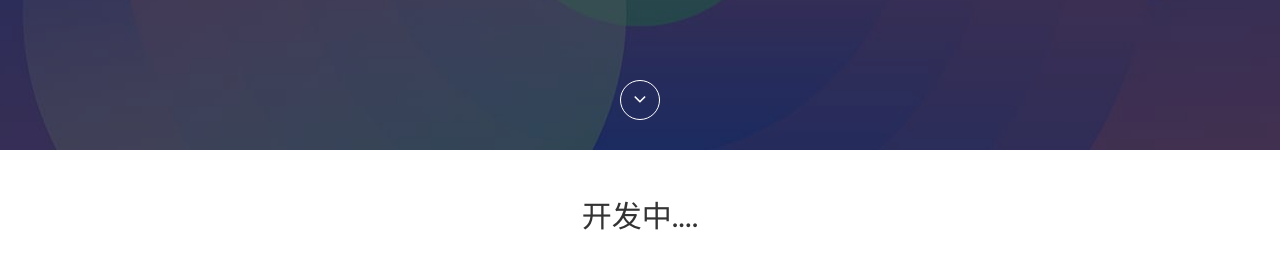
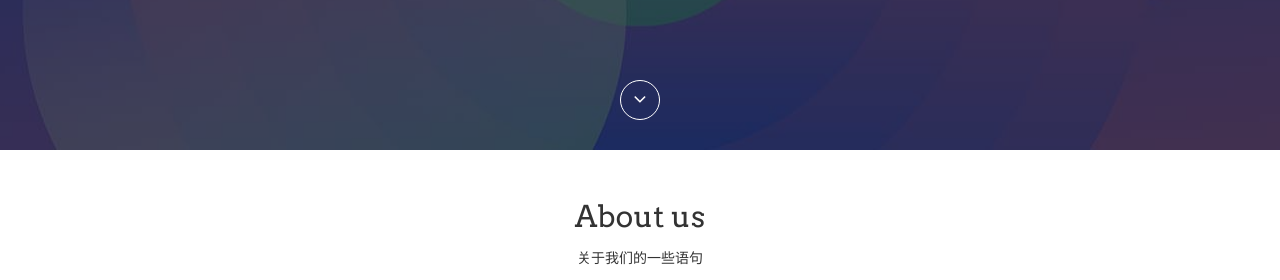
Before and after one commit to hello-peter/Party-branch-system, a Django app: page / in a window 1280 px wide. Shown: the part 650-930 px from the top of the page. Run offline with Django 3.2, Linux system fonts and the light colour scheme; data comes from the database, SQL or seed files in the repository; both versions use the stored data as it was after the commit; some libraries are stand-ins or nearby versions.

Commit message:
更新首页

```diff
--- a/check/admin.py
+++ b/check/admin.py
@@ -7,3 +7,6 @@ class BlogTypeLogfile(admin.ModelAdmin):
     list_per_page = 10
     # 在后台页面显示的字段
     list_display = ('id', 'file', 'file_name', 'create_time', 'host_ip', 'comment', 'isanalyse')
+
+admin.site.register(teacher)
+admin.site.register(about_us)
--- a/check/models.py
+++ b/check/models.py
@@ -26,3 +26,11 @@ def delete_upload_files(sender, instance, **kwargs):
     fname = os.path.join(settings.MEDIA_ROOT, str(files))
     if os.path.isfile(fname):
         os.remove(fname)
+
+class teacher(models.Model):
+    img = models.ImageField(upload_to='img')
+    name = models.CharField(max_length=20)
+    introduce = models.CharField(max_length=100)
+
+class about_us(models.Model):
+    text = models.CharField(max_length = 500)
--- a/check/templates/index.html
+++ b/check/templates/index.html
@@ -95,6 +95,43 @@
 
     </section> <!-- End slider -->
 
+
+    <section id="about" class="section-padding text-center">
+        <div class="container">
+            <div class="row">
+                <div class="col-md-8 col-md-offset-2">
+                    <div class="page-title">
+                        <h2>About us</h2>
+                        <p>{{about_us}}</p>
+
+                        <div class="branding-photo">
+                            <img src="img/device-1.png" alt="">
+                        </div>
+                    </div>
+                </div>
+            </div>
+
+
+    </section> <!-- End about -->
+
+ <section class="footer-top section-padding">
+        <div class="container">
+            <div class="row">
+                <div class="col-md-12">
+                    <div class="footer-top-content">
+
+                        <img width = '600px', src="/media/{{teacher.img}}" class="alignright" alt="">
+                        <h2>党建指导老师</h2>
+                        <h3>{{teacher.name}}</h3>
+                        <p>{{teacher.introduce}}</p>
+
+                    </div>
+                </div>
+            </div>
+        </div>
+    </section> <!-- end footer top -->
+
+
      <section id="about" class="section-padding text-center">
         <div class="container">
             <div class="row">
--- a/check/views.py
+++ b/check/views.py
@@ -1,6 +1,7 @@
 from django.shortcuts import render,HttpResponse
 from django.views.generic import View
 # Create your views here.
+import check.models as models
 import os
 import pandas as pd
 
@@ -71,7 +72,17 @@ class get_excel(View):
             return render(request,self.template_name,context = info)
 
 def open_index(request):
-    return render(request,'index.html')
+    teacher = models.teacher.objects.all()
+    teacher = teacher[0]
+    teacher_info = {
+                    'img' : teacher.img,
+                    'name' : teacher.name,
+                    'introduce' : teacher.introduce
+    }
+    abouts = models.about_us.objects.all()
+    about = abouts[0]
+    about_text = about.text
+    return render(request,'index.html',{'teacher':teacher,'about_us' : about_text})
 
 def open_timer(request):
     return render(request,'timer.html')
--- a/dzb/settings.py
+++ b/dzb/settings.py
@@ -125,3 +125,5 @@ STATICFILES_DIRS = (
 
 FILE_URL = "/excel/"
 FILE_ROOT = os.path.join(BASE_DIR, FILE_URL)  # 文件目录绝对路径
+MEDIA_URL = '/media/'
+MEDIA_ROOT = os.path.join(BASE_DIR,'media')
--- a/dzb/urls.py
+++ b/dzb/urls.py
@@ -15,6 +15,8 @@ Including another URLconf
 """
 from django.contrib import admin
 from django.urls import path
+from django.contrib.staticfiles.urls import static
+from dzb import settings
 import sys
 sys.path.append('../check')
 from check import views as cv
@@ -23,4 +25,4 @@ urlpatterns = [
     path('check/',cv.get_excel.as_view()),
     path('',cv.open_index),
     path('timer/',cv.open_timer)
-]
+]+ static(settings.MEDIA_URL, document_root=settings.MEDIA_ROOT)
--- a/requirements.txt
+++ b/requirements.txt
@@ -6,6 +6,7 @@ beautifulsoup4==4.8.2
 bs4==0.0.1
 certifi==2019.11.28
 chardet==3.0.4
+configparser==5.0.0
 cycler==0.10.0
 decorator==4.4.1
 Django==3.0.2
@@ -34,6 +35,7 @@ pandas==0.25.3
 parso==0.6.0
 pexpect==4.8.0
 pickleshare==0.7.5
+Pillow==7.1.1
 prompt-toolkit==3.0.3
 ptyprocess==0.6.0
 pycodestyle==2.5.0
```
Also changed, not shown: check/migrations/0003_auto_20200424_0809.py (added), check/migrations/0004_auto_20200424_1123.py (added), db.sqlite3, 4 other files.
